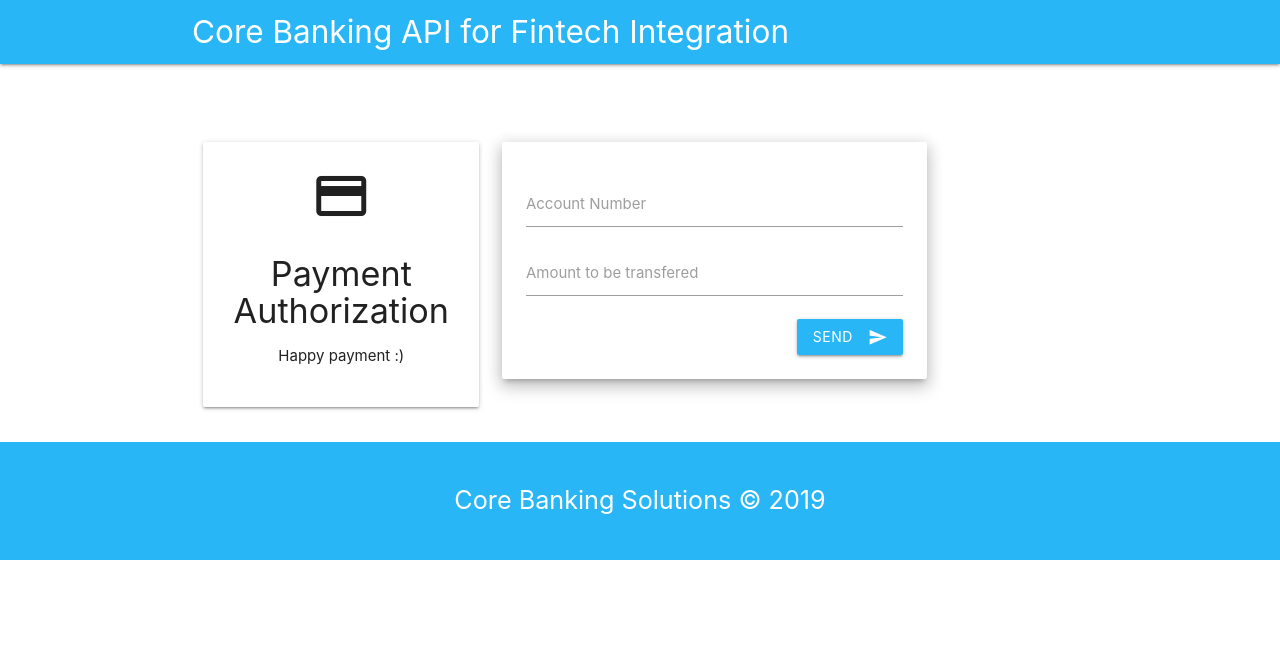
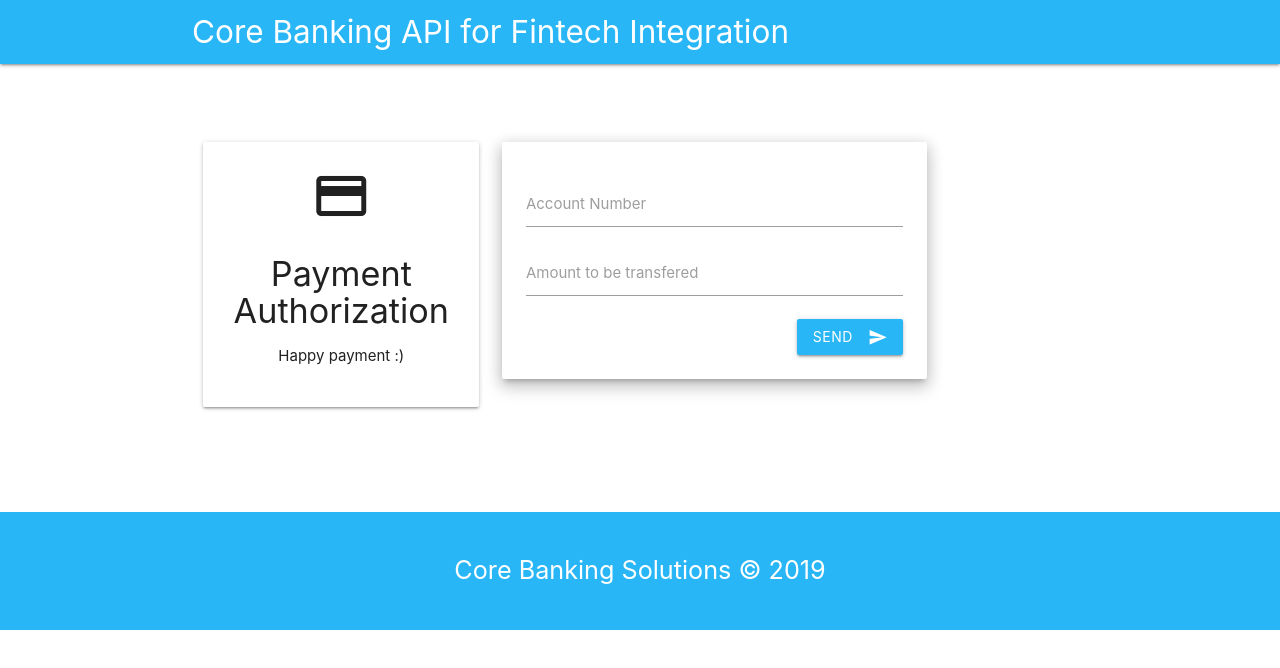
Before and after one commit to DhineshPalanisamy/Payment_Fintech, a plain HTML site: page static/pay.html in a window 1280 px wide. Drawn offline with nearby package versions, Linux system fonts and the light colour scheme.

Commit message:
Update pay.html

```diff
--- a/static/pay.html
+++ b/static/pay.html
@@ -128,6 +128,8 @@ body {
 
 
 </div>
+<div style="height:70px">
+</div>
 
 <footer class="section light-blue lighten-1 white-text center">
 	<p class="flow-text">Core Banking Solutions &copy; 2019</p>
```
